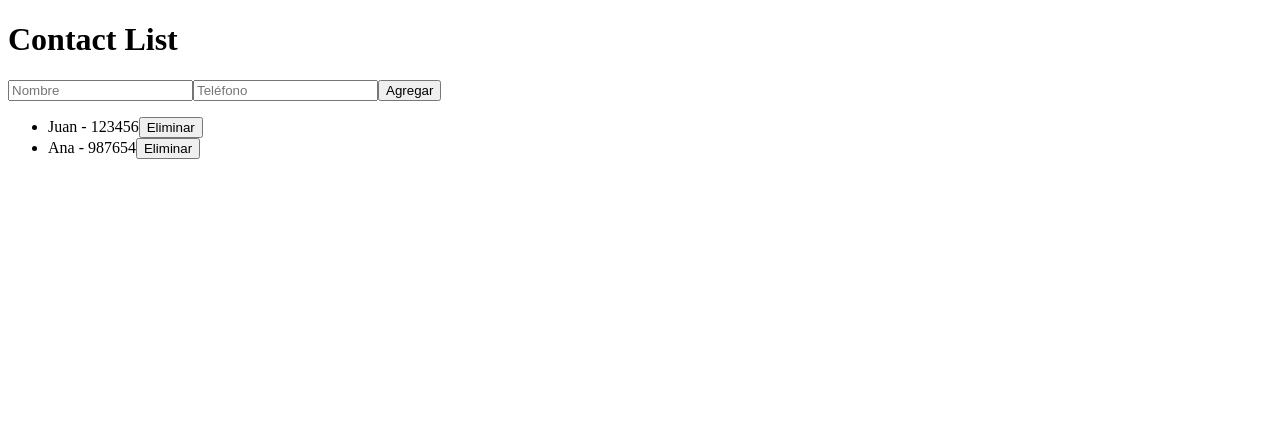
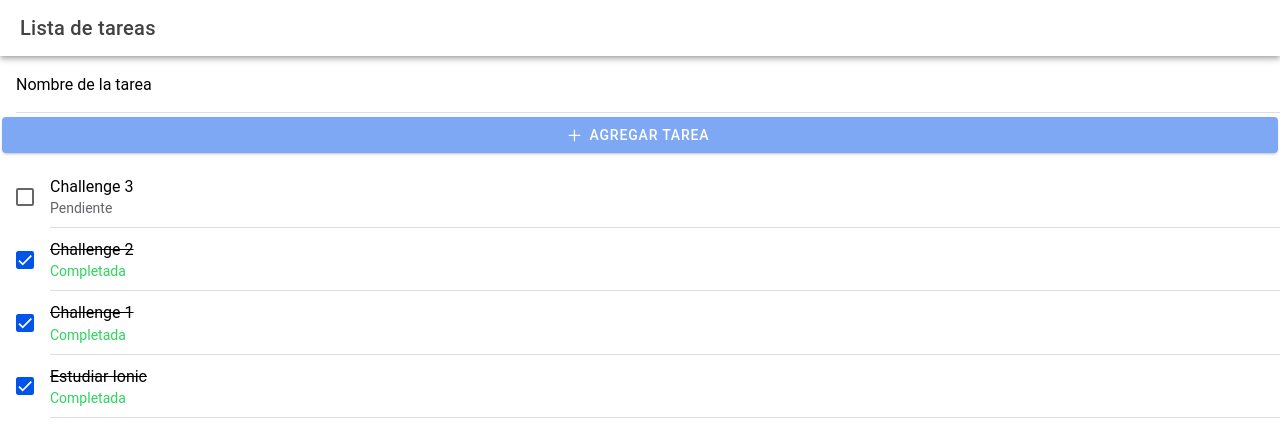
Before and after one commit to Mity619/Desarrollo-Movil, a React (Vite) app: page / in a window 1280 px wide. Shown: the top 444 px of the page. Built offline with nearby package versions, Linux system fonts and the light colour scheme.

Commit message:
Finish Challenge 3

```diff
--- a/package.json
+++ b/package.json
@@ -10,6 +10,12 @@
     "preview": "vite preview"
   },
   "dependencies": {
+    "@capacitor/android": "^8.5.2",
+    "@capacitor/cli": "^8.5.2",
+    "@capacitor/core": "^8.5.2",
+    "@ionic/react": "^9.0.3",
+    "@ionic/react-router": "^9.0.3",
+    "ionicons": "^8.1.0",
     "react": "^19.2.8",
     "react-dom": "^19.2.8"
   },
--- a/src/AddContacto.tsx
+++ /dev/null
@@ -1,40 +0,0 @@
-import { useState } from "react";
-
-interface Props {
-  onAdd: (name: string, phone: string) => void;
-}
-
-function AddContact({ onAdd }: Props) {
-
-  const [name, setName] = useState("");
-  const [phone, setPhone] = useState("");
-
-  const handleSubmit = (e: React.FormEvent) => {
-    e.preventDefault();
-    if (!name || !phone) return;
-
-    onAdd(name, phone);
-    setName("");
-    setPhone("");
-  };
-
-  return (
-    <form onSubmit={handleSubmit}>
-      <input
-        placeholder="Nombre"
-        value={name}
-        onChange={e => setName(e.target.value)}
-      />
-
-      <input
-        placeholder="Teléfono"
-        value={phone}
-        onChange={e => setPhone(e.target.value)}
-      />
-
-      <button type="submit">Agregar</button>
-    </form>
-  );
-}
-
-export default AddContact;
--- /dev/null
+++ b/src/AddTask.tsx
@@ -0,0 +1,75 @@
+import { useRef, useState } from "react";
+import {
+    IonItem,
+    IonInput,
+    IonButton,
+    IonIcon,
+    IonToast,
+} from "@ionic/react";
+import type { InputCustomEvent } from "@ionic/react";
+import { addOutline } from "ionicons/icons";
+
+interface AddTaskProps {
+    onAdd: (name: string, state: boolean) => void;
+}
+
+const MAX_LENGTH = 80;
+
+function AddTask({ onAdd }: AddTaskProps) {
+    const [name, setName] = useState("");
+    const [showToast, setShowToast] = useState(false);
+    const inputRef = useRef<HTMLIonInputElement>(null);
+
+    const handleSubmit = (e: React.FormEvent) => {
+        e.preventDefault(); // evita recargar la página / útil si se envía con Enter
+        const trimmed = name.trim();
+
+        if (!trimmed) {
+            setShowToast(true);
+            return;
+        }
+
+        onAdd(trimmed, false);
+        setName("");
+        inputRef.current?.setFocus();
+    };
+
+    return (
+        <form onSubmit={handleSubmit}>
+            <IonItem>
+                <IonInput
+                    ref={inputRef}
+                    label="Nombre de la tarea"
+                    labelPlacement="floating"
+                    placeholder="Ej: Comprar leche"
+                    value={name}
+                    clearInput
+                    maxlength={MAX_LENGTH}
+                    enterkeyhint="done"
+                    onIonInput={(e: InputCustomEvent) =>
+                        setName(e.detail.value ?? "")
+                    }
+                />
+            </IonItem>
+
+            <IonButton
+                expand="block"
+                type="submit"
+                disabled={!name.trim()}
+            >
+                <IonIcon slot="start" icon={addOutline} />
+                Agregar tarea
+            </IonButton>
+
+            <IonToast
+                isOpen={showToast}
+                onDidDismiss={() => setShowToast(false)}
+                message="El nombre no puede estar vacío"
+                duration={2000}
+                color="warning"
+            />
+        </form>
+    );
+}
+
+export default AddTask;
--- a/src/ListaContactos.tsx
+++ /dev/null
@@ -1,29 +0,0 @@
-interface Contacto {
-  id: number;
-  name: string;
-  phone: string;
-}
-
-interface Props {
-  contacts: Contacto[];
-  onDelete: (id: number) => void;
-}
-
-function listaContactos({ contacts, onDelete }: Props) {
-  return (
-    <ul>
-      {
-        contacts.map(contacto => (
-          <li key={contacto.id}>
-            {contacto.name} - {contacto.phone}
-            <button onClick={() => onDelete(contacto.id)}>
-              Eliminar
-            </button>
-          </li>
-        ))
-      }
-    </ul>
-  );
-}
-
-export default listaContactos;
--- a/src/Loader.tsx
+++ b/src/Loader.tsx
@@ -1,14 +1,16 @@
-function Loader() {
-  return (
-    <div>
-        <img
-            src="/icon-192.png"
-            alt="Contactos"
-            width="200"
-        />
-        <h2>Cargando contactos...</h2>;
-    </div>
-  )
+import { IonSpinner } from "@ionic/react";
+
+interface LoaderProps {
+    message?: string;
+}
+
+function Loader({ message = "Cargando..." }: LoaderProps) {
+    return (
+        <div style={{ textAlign: "center", marginTop: "30px" }}>
+            <IonSpinner name="crescent" />
+            <p>{message}</p>
+        </div>
+    );
 }
 
 export default Loader;
--- /dev/null
+++ b/src/TaskList.tsx
@@ -0,0 +1,74 @@
+import {
+    IonList,
+    IonItem,
+    IonLabel,
+    IonCheckbox,
+    IonNote,
+    IonItemSliding,
+    IonItemOptions,
+    IonItemOption,
+    IonIcon,
+} from "@ionic/react";
+import { trashOutline, clipboardOutline } from "ionicons/icons";
+
+interface Task {
+    id: number;
+    name: string;
+    state: boolean;
+}
+
+interface TaskListProps {
+    tasks: Task[];
+    onDelete: (id: number) => void;
+    onToggle?: (id: number) => void;
+}
+
+function TaskList({ tasks, onDelete, onToggle }: TaskListProps) {
+    if (tasks.length === 0) {
+        return (
+            <div className="ion-text-center ion-padding" style={{ color: "var(--ion-color-medium)" }}>
+                <IonIcon icon={clipboardOutline} style={{ fontSize: "48px" }} />
+                <p>No hay tareas disponibles</p>
+            </div>
+        );
+    }
+
+    return (
+        <IonList>
+            {tasks.map((task) => (
+                <IonItemSliding key={task.id}>
+                    <IonItem>
+                        <IonCheckbox
+                            slot="start"
+                            checked={task.state}
+                            onIonChange={() => onToggle?.(task.id)}
+                            aria-label={`Marcar ${task.name} como ${task.state ? "pendiente" : "completada"}`}
+                        />
+
+                        <IonLabel>
+                            <h2 style={{
+                                textDecoration: task.state ? "line-through" : "none",
+                            }}>
+                                {task.name}
+                            </h2>
+                            <IonNote color={task.state ? "success" : "medium"}>
+                                {task.state ? "Completada" : "Pendiente"}
+                            </IonNote>
+                        </IonLabel>
+                    </IonItem>
+
+                    <IonItemOptions side="end">
+                        <IonItemOption
+                            color="danger"
+                            onClick={() => onDelete(task.id)}
+                        >
+                            <IonIcon slot="icon-only" icon={trashOutline} />
+                        </IonItemOption>
+                    </IonItemOptions>
+                </IonItemSliding>
+            ))}
+        </IonList>
+    );
+}
+
+export default TaskList;
--- a/src/main.tsx
+++ b/src/main.tsx
@@ -1,68 +1,111 @@
-import React, { useState, useEffect } from "react";
+import React, { useState, useEffect, useCallback } from "react";
 import ReactDOM from "react-dom/client";
 
+import {
+    IonApp,
+    IonPage,
+    IonHeader,
+    IonToolbar,
+    IonTitle,
+    IonContent,
+    setupIonicReact,
+} from "@ionic/react";
+
+import "@ionic/react/css/core.css";
+import "@ionic/react/css/normalize.css";
+import "@ionic/react/css/structure.css";
+import "@ionic/react/css/typography.css";
+
 import Loader from "./Loader";
-import ContactList from "./ListaContactos";
-import AddContact from "./AddContacto.tsx";
+import TaskList from "./TaskList";
+import AddTask from "./AddTask";
 
-interface Contact {
+setupIonicReact();
+
+export interface Task {
     id: number;
     name: string;
-  phone: string;
+    state: boolean;
 }
 
+const INITIAL_TASKS: Task[] = [
+    { id: 3, name: "Challenge 3", state: false },
+    { id: 2, name: "Challenge 2", state: true },
+    { id: 1, name: "Challenge 1", state: true },
+    { id: 0, name: "Estudiar Ionic", state: true }
+];
+
+const STORAGE_KEY = "tasks";
+
 function Main() {
-
-  const [contacts, setContacts] = useState<Contact[]>([]);
+    const [tasks, setTasks] = useState<Task[]>([]);
     const [loading, setLoading] = useState(true);
 
-  // Simulación carga inicial
     useEffect(() => {
+        let cancelled = false;
 
-    setTimeout(() => {
-      setContacts([
-        { id: 1, name: "Juan", phone: "123456" },
-        { id: 2, name: "Ana", phone: "987654" }
-      ]);
+        const timer = setTimeout(() => {
+            if (cancelled) return;
 
+            const stored = localStorage.getItem(STORAGE_KEY);
+            setTasks(stored ? JSON.parse(stored) : INITIAL_TASKS);
             setLoading(false);
-
         }, 2000);
 
+        return () => {
+            cancelled = true;
+            clearTimeout(timer);
+        };
     }, []);
 
-  const addContact = (name: string, phone: string) => {
-    const newContact: Contact = {
-      id: Date.now(),
-      name,
-      phone
-    };
+    useEffect(() => {
+        if (!loading) {
+            localStorage.setItem(STORAGE_KEY, JSON.stringify(tasks));
+        }
+    }, [tasks, loading]);
 
-    setContacts(prev => [...prev, newContact]);
-  };
+    const handleAdd = useCallback((name: string, state: boolean) => {
+        setTasks((prev) => [
+            ...prev,
+            { id: Date.now(), name, state },
+        ]);
+    }, []);
 
-  const deleteContact = (id: number) => {
-    setContacts(prev =>
-      prev.filter(contact => contact.id !== id)
+    const handleDelete = useCallback((id: number) => {
+        setTasks((prev) => prev.filter((t) => t.id !== id));
+    }, []);
+
+    const handleToggle = useCallback((id: number) => {
+        setTasks((prev) =>
+            prev.map((t) => (t.id === id ? { ...t, state: !t.state } : t))
         );
-  };
+    }, []);
 
     return (
+        <IonApp>
+            <IonPage>
+                <IonHeader>
+                    <IonToolbar>
+                        <IonTitle>Lista de tareas</IonTitle>
+                    </IonToolbar>
+                </IonHeader>
+
+                <IonContent className="ion-padding">
+                    {loading ? (
+                        <Loader message="Cargando tareas..." />
+                    ) : (
                         <>
-      <h1>Contact List</h1>
-
-      {
-        loading
-          ? <Loader />
-          : <>
-              <AddContact onAdd={addContact} />
-              <ContactList
-                contacts={contacts}
-                onDelete={deleteContact}
+                            <AddTask onAdd={handleAdd} />
+                            <TaskList
+                                tasks={tasks}
+                                onDelete={handleDelete}
+                                onToggle={handleToggle}
                             />
                         </>
-      }
-    </>
+                    )}
+                </IonContent>
+            </IonPage>
+        </IonApp>
     );
 }
 
@@ -76,8 +119,9 @@ ReactDOM.createRoot(
 
 if ("serviceWorker" in navigator) {
     window.addEventListener("load", () => {
-    navigator.serviceWorker.register("/service-worker.js")
+        navigator.serviceWorker
+            .register("/service-worker.js")
             .then(() => console.log("Service Worker registrado"))
-      .catch(err => console.log("Error:", err));
+            .catch((err) => console.error("Error SW:", err));
     });
 }
```
Also changed, not shown: capacitor.config.ts (added, +9 -0 lines), 52 other files (tests, documents, lock files or other folders). Lines whose indentation alone changed are shown as unchanged.
